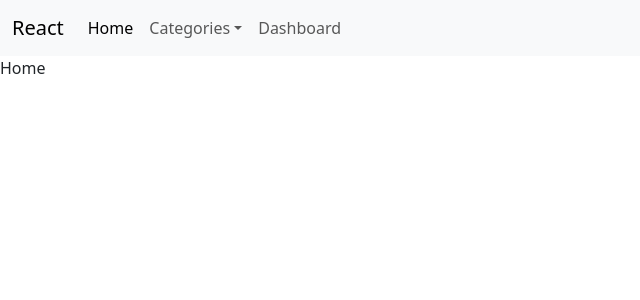
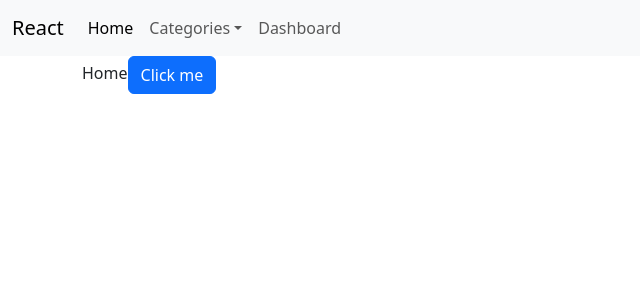
Before and after one commit to gc-techies/learn-react-sept-2026, a React (Vite) app: page / in a window 1280 px wide. Shown: the top 300 px of the page, without its empty margins (0-640 px from the left). Built offline with nearby package versions, Linux system fonts and the light colour scheme.

Commit message:
programmatic navigation

```diff
--- a/src/components/Home.jsx
+++ b/src/components/Home.jsx
@@ -1,9 +1,18 @@
-import React, { Component } from 'react'
+import { useNavigate } from "react-router-dom";
 
-export default class Home extends Component {
-  render() {
+const Home = () => {
+    const navigate = useNavigate();
+
+    const changePage = () => {
+        navigate('/products', { replace: true }); // navigate to the /products route and replace the current entry in the history stack
+    }
+
     return (
-      <div>Home</div>
-    )
-  }
+        <div className='container'>
+            Home
+            <button className='btn btn-primary' onClick={changePage}>Click me</button>
+        </div>
+      )
 }
+
+export default Home;
```
